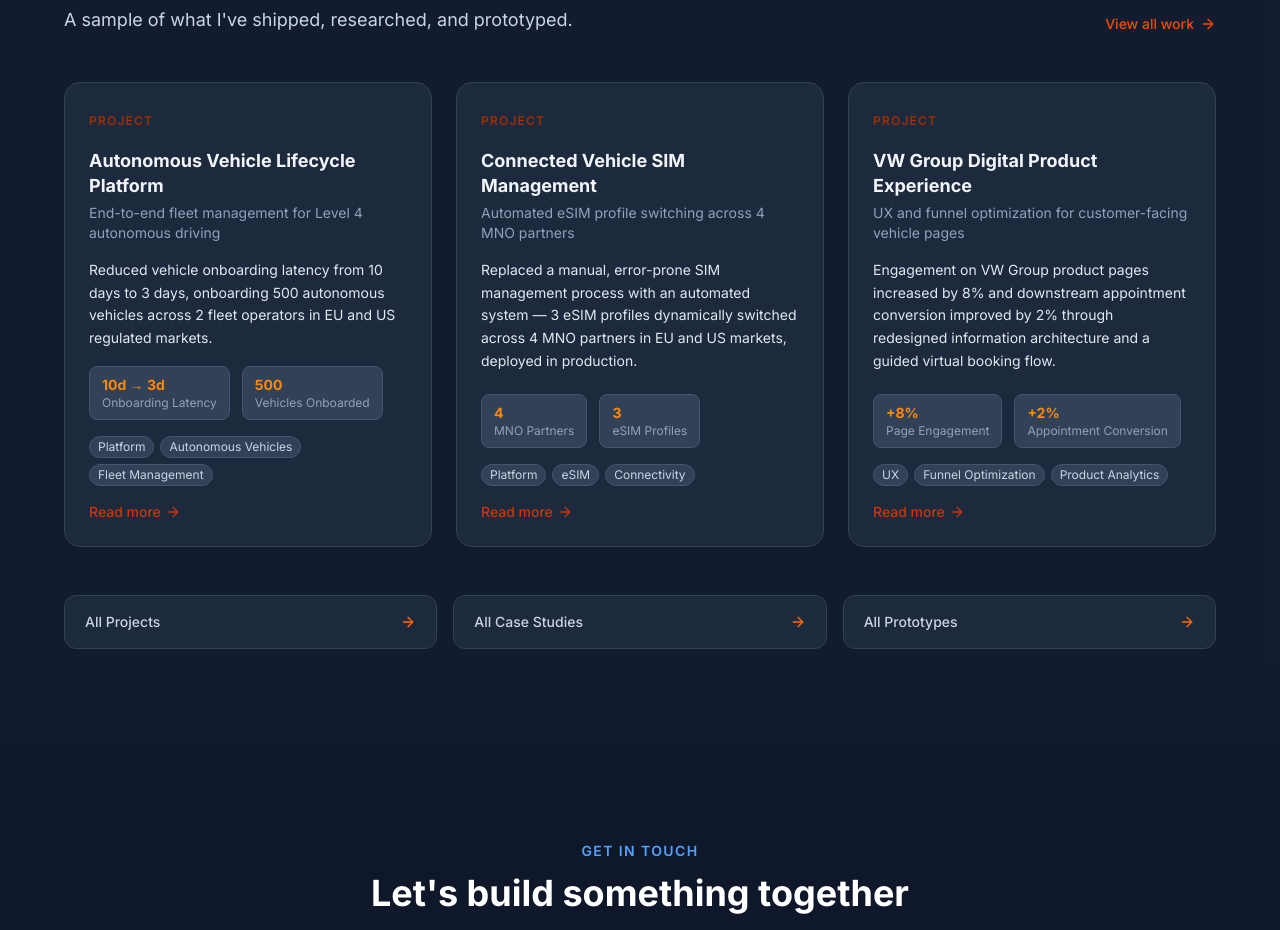
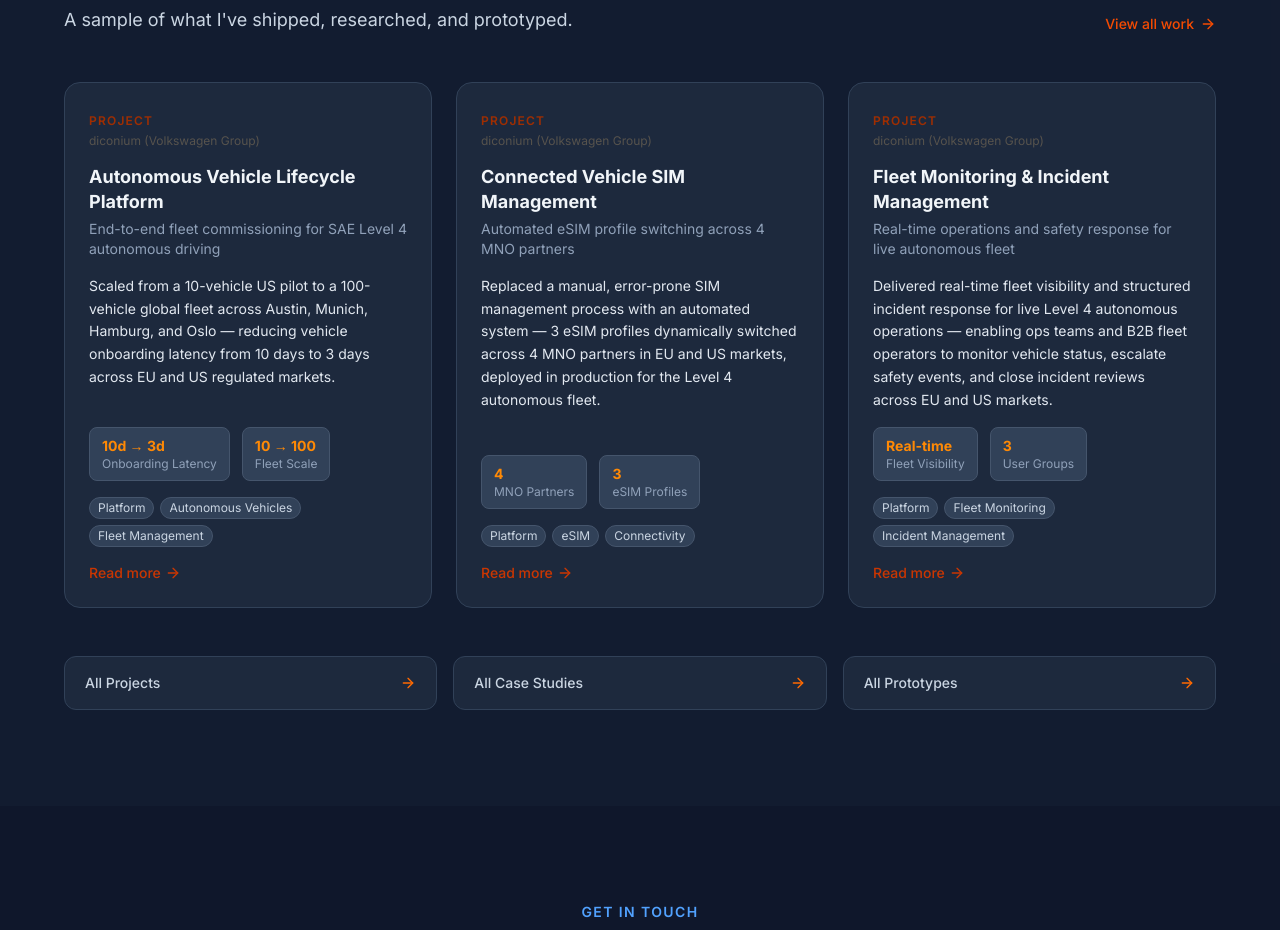
Before and after one commit to pareshsalunke/parryportfolio, a Next.js app: page / in a window 1280 px wide. Shown: the part 2640-3570 px from the top of the page. Built offline with nearby package versions, Linux system fonts and the light colour scheme.

Commit message:
Update Resume and project changes

```diff
--- a/src/data/mock/projects.ts
+++ b/src/data/mock/projects.ts
@@ -6,9 +6,9 @@
     slug: 'autonomous-vehicle-lifecycle-platform',
     type: 'project',
     title: 'Autonomous Vehicle Lifecycle Platform',
-    subtitle: 'End-to-end fleet management for Level 4 autonomous driving',
+    subtitle: 'End-to-end fleet commissioning for SAE Level 4 autonomous driving',
     summary:
-      'Owned the Vehicle Onboarding Management platform within a Level 4 autonomous driving program at diconium (Volkswagen Group) — the integration layer between autonomous vehicle systems and fleet operations. Reduced vehicle onboarding latency from 10 days to 3 days across 500 vehicles and 2 fleet operators in EU and US markets.',
+      'Owned the Vehicle Onboarding Platform within a SAE Level 4 autonomous driving programme at diconium (Volkswagen Group) — the system that commissioned ID. Buzz AD vehicles from post-production acceptance through to B2B fleet operator handover. Scaled from a 10-vehicle US pilot to a 100-vehicle global fleet across 4 cities in EU and US markets, reducing onboarding latency from 10 days to 3.',
     tags: [
       'Platform',
       'Autonomous Vehicles',
@@ -16,16 +16,16 @@
       'B2B',
       'API',
       'RBAC',
-      'eSIM',
+      'SAE L4',
     ],
-    date: '',
+    date: '2022-01-01',
     featured: true,
     status: 'published',
-    company: '',
+    company: 'diconium (Volkswagen Group)',
     role: 'Senior Product Manager',
-    duration: '',
+    duration: 'Jan 2022 – Jul 2025',
     outcome:
-      'Reduced vehicle onboarding latency from 10 days to 3 days, onboarding 500 autonomous vehicles across 2 fleet operators in EU and US regulated markets.',
+      'Scaled from a 10-vehicle US pilot to a 100-vehicle global fleet across Austin, Munich, Hamburg, and Oslo — reducing vehicle onboarding latency from 10 days to 3 days across EU and US regulated markets.',
     metrics: [
       {
         label: 'Onboarding Latency',
@@ -33,27 +33,27 @@
         context: '70% reduction',
       },
       {
-        label: 'Vehicles Onboarded',
-        value: '500',
-        context: 'across 2 fleet operators',
+        label: 'Fleet Scale',
+        value: '10 → 100',
+        context: 'vehicles across 4 cities',
       },
       {
         label: 'Markets',
         value: 'EU + US',
-        context: 'with regulatory compliance',
+        context: 'Austin, Munich, Hamburg, Oslo',
       },
     ],
     challenge:
-      'Fleet operators were managing autonomous vehicles blindly. Vehicles were black boxes — no visibility into compliance status, onboarding progress, or operational readiness. Manual processes caused errors at every lifecycle stage: no single source of truth, no automated compliance gates, no role-based data access. Onboarding a single vehicle took 10 days of manual coordination across hardware, cloud, legal, and ops teams.',
+      'Fleet operators managing SAE Level 4 autonomous vehicles had no visibility into what was happening with their fleet. Vehicles were black boxes — no insight into compliance status, onboarding progress, or operational readiness before deployment. Every lifecycle stage relied on manual coordination across hardware provisioning, software configuration, legal, security, and compliance teams. Onboarding a single ID. Buzz AD vehicle took 10 days of error-prone handoffs with no single source of truth.',
     approach:
-      'I designed the end-to-end vehicle lifecycle process covering production through in-fleeting, monitoring, and end-of-life de-fleeting. Conducted user research and persona development for fleet administrators, translating pain points into shipped features. Architected API integrations across vehicle device management, SIM/MNO provisioning, and cloud services - orchestrating both vehicle-side and cloud-side processes. Built role-based access controls giving fleet admins, vehicle managers, and ops teams only the data relevant to their role. Automated onboarding/offboarding workflows, replacing manual processes with system-driven compliance gates before operational deployment. Secured program funding through live stakeholder demonstrations and owned end-to-end delivery from vision through production.',
+      'Designed the end-to-end vehicle lifecycle process covering post-production acceptance through in-fleeting, live monitoring, and end-of-life de-fleeting. Conducted user research with fleet administrators to translate operational pain points into shipped product features. Defined and architected API integrations across vehicle device management, SIM/MNO provisioning, and cloud services — orchestrating both vehicle-side and cloud-side commissioning processes. Implemented role-based access controls scoping data visibility for fleet admins, vehicle managers, and ops teams. Replaced manual handoffs with system-driven compliance gates enforced before each vehicle reached operational deployment. Secured programme funding through live stakeholder demonstrations and owned delivery from vision through production within a SAFe enterprise agile setup.',
     results: [
-      'Vehicle onboarding and processing latency reduced from 10 days to 3 days',
-      '500 autonomous vehicles onboarded across 2 fleet operators in EU and US markets',
+      'Vehicle onboarding latency reduced from 10 days to 3 days',
+      'Scaled from a 10-vehicle US pilot to a 100-vehicle global fleet across 4 cities',
       'Automated compliance gates eliminated manual errors across the entire vehicle lifecycle',
       'Role-based access controls gave fleet admins, vehicle managers, and ops teams scoped data visibility',
-      'Autonomous vehicles transformed from opaque assets into transparent, compliant, fleet-ready operations',
-      'Three product lines built from zero within the Level 4 autonomous driving program',
+      'B2B fleet operators gained full transparency into commissioning status and operational readiness',
+      'Three platform products built from zero within the Level 4 autonomous driving programme',
     ],
     techStack: [
       'Vehicle-to-Cloud APIs',
@@ -61,6 +61,8 @@
       'RBAC',
       'eSIM/SIM Management',
       'REST APIs',
+      'GDPR',
+      'UN R155',
     ],
     flowDiagram: '/projects/vehicle-lifecycle-flow.svg',
     flowDiagramAlt:
@@ -73,7 +75,7 @@
     title: 'Connected Vehicle SIM Management',
     subtitle: 'Automated eSIM profile switching across 4 MNO partners',
     summary:
-      'Designed and shipped a SIM management solution for autonomous vehicles that onboarded and dynamically switched three eSIM profiles across 4 mobile network operator partners (2 EU, 2 US) — replacing a manual, error-prone process with an automated system deployed in production.',
+      'Designed and shipped a SIM management solution for SAE Level 4 autonomous vehicles that onboarded and dynamically switched three eSIM profiles across 4 mobile network operator partners (2 EU, 2 US) — replacing a manual, error-prone process with an automated GSMA-compliant system deployed in production for the global fleet.',
     tags: [
       'Platform',
       'eSIM',
@@ -83,29 +85,29 @@
       'API',
       'MNO Integration',
     ],
-    date: '',
+    date: '2022-06-01',
     featured: true,
     status: 'published',
-    company: '',
+    company: 'diconium (Volkswagen Group)',
     role: 'Senior Product Manager',
-    duration: '',
+    duration: 'Jan 2022 – Jul 2025',
     outcome:
-      'Replaced a manual, error-prone SIM management process with an automated system — 3 eSIM profiles dynamically switched across 4 MNO partners in EU and US markets, deployed in production.',
+      'Replaced a manual, error-prone SIM management process with an automated system — 3 eSIM profiles dynamically switched across 4 MNO partners in EU and US markets, deployed in production for the Level 4 autonomous fleet.',
     metrics: [
       {label: 'MNO Partners', value: '4', context: '2 EU + 2 US markets'},
       {label: 'eSIM Profiles', value: '3', context: 'dynamic switching'},
       {label: 'Process', value: 'Automated', context: 'replaced manual errors'},
     ],
     challenge:
-      'Autonomous vehicles require reliable cellular connectivity to operate. The existing approach was manual and error-prone: engineers had to manually provision and switch SIM profiles for each vehicle across multiple network operators in different countries. This caused connectivity failures, delayed deployments, and created a bottleneck as the fleet scaled. There was no automated system to handle eSIM profile management across EU and US markets simultaneously.',
+      'SAE Level 4 autonomous vehicles depend on uninterrupted cellular connectivity to operate safely. The existing approach was entirely manual: engineers provisioned and switched SIM profiles for each vehicle one at a time across multiple network operators in different countries. As the fleet scaled from a 10-vehicle US pilot to a 100-vehicle global deployment across 4 cities, this became a critical bottleneck — causing connectivity failures, delaying commissioning schedules, and introducing operational risk with no fallback automation.',
     approach:
-      'Designed a SIM management product that integrated with the GSMA-compliant SM-DP+ server architecture to deliver and manage eSIM profiles remotely. Defined use cases for secure vehicle-to-cloud connection, dynamic MNO switching, and profile lifecycle management. Coordinated requirements across hardware (TCU/eSIM vendors), MNO partners, cloud services, legal, and compliance teams. Built the product to handle 3 eSIM profile states — bootstrap, operational, and fallback — with automated switching logic based on connectivity signals. Shipped from concept through to production deployment.',
+      'Designed a SIM management product that integrated with the GSMA-compliant SM-DP+ server architecture to deliver and manage eSIM profiles remotely at scale. Defined use cases for secure vehicle-to-cloud connection, dynamic MNO switching, and full profile lifecycle management. Coordinated requirements across hardware vendors (TCU/eSIM), MNO partners, cloud services, legal, and compliance teams across EU and US markets. Built the product to handle 3 eSIM profile states — bootstrap, operational, and fallback — with automated switching logic based on connectivity signals. Shipped from concept through to production deployment within the SAFe programme delivery framework.',
     results: [
       '3 eSIM profiles managed per vehicle with automated dynamic switching',
       '4 MNO partners integrated across EU (2) and US (2) markets',
       'Manual error-prone SIM provisioning replaced with an automated, GSMA-compliant system',
-      'Production deployed and operational for the Level 4 autonomous driving fleet',
-      'Connectivity reliability significantly improved, removing a critical deployment bottleneck',
+      'Production deployed and operational across the global Level 4 autonomous fleet',
+      'Connectivity reliability significantly improved, removing a critical deployment bottleneck as the fleet scaled',
     ],
     techStack: [
       'GSMA RSP (SGP.02)',
@@ -119,6 +121,72 @@
     flowDiagram: '/projects/sim-management-flow.svg',
     flowDiagramAlt:
       'SIM management flow: 5 steps from vehicle eSIM bootstrap profile through platform authentication, MNO selection across 4 partners (2 EU, 2 US), SM-DP+ encrypted profile push, to operational profile active',
+  },
+  {
+    id: 'p6',
+    slug: 'fleet-monitoring-incident-management',
+    type: 'project',
+    title: 'Fleet Monitoring & Incident Management',
+    subtitle: 'Real-time operations and safety response for live autonomous fleet',
+    summary:
+      'Owned the Fleet Monitoring and Incident Management platform within a SAE Level 4 autonomous driving programme at diconium (Volkswagen Group) — giving internal operations teams and B2B fleet operators real-time visibility into vehicle status, anomaly detection, and safety event escalation across a 100-vehicle global fleet.',
+    tags: [
+      'Platform',
+      'Fleet Monitoring',
+      'Incident Management',
+      'Real-time',
+      'Autonomous Vehicles',
+      'B2B',
+      'Safety',
+    ],
+    date: '2022-01-01',
+    featured: true,
+    status: 'published',
+    company: 'diconium (Volkswagen Group)',
+    role: 'Senior Product Manager',
+    duration: 'Jan 2022 – Jul 2025',
+    outcome:
+      'Delivered real-time fleet visibility and structured incident response for live Level 4 autonomous operations — enabling ops teams and B2B fleet operators to monitor vehicle status, escalate safety events, and close incident reviews across EU and US markets.',
+    metrics: [
+      {
+        label: 'Fleet Visibility',
+        value: 'Real-time',
+        context: '100-vehicle global fleet',
+      },
+      {
+        label: 'User Groups',
+        value: '3',
+        context: 'ops, fleet operators, safety/compliance',
+      },
+      {
+        label: 'Markets',
+        value: 'EU + US',
+        context: 'Austin, Munich, Hamburg, Oslo',
+      },
+    ],
+    challenge:
+      'Once autonomous vehicles moved from commissioning into live operations, there was no structured system for monitoring what was happening in the field. Internal ops teams and B2B fleet operators had no real-time view of vehicle status, no automated alerting for anomalies, and no defined workflows for escalating and reviewing safety events. In a SAE Level 4 deployment operating in geofenced urban environments, an undetected issue or an unstructured incident response carried direct safety and regulatory risk.',
+    approach:
+      'Defined the monitoring and incident lifecycle end-to-end: from real-time vehicle status visibility through anomaly detection, safety event escalation, remote supervision workflows, and post-incident review. Conducted discovery with internal ops, fleet operator stakeholders, and safety/compliance teams to understand each group\'s information needs and response requirements. Designed role-appropriate views giving each user group — ops, fleet operators, safety — only the data and actions relevant to their responsibilities. Built structured escalation and review workflows to ensure safety events were handled consistently and with full audit trails. Delivered within a SAFe programme setup, coordinating with engineering, UX, legal, and compliance teams.',
+    results: [
+      'Real-time vehicle status visibility delivered to ops teams and B2B fleet operators across EU and US markets',
+      'Anomaly detection and automated alerting replaced manual, ad-hoc incident discovery',
+      'Structured safety event escalation workflows ensured consistent, auditable incident response',
+      'Role-appropriate dashboards gave each user group — ops, fleet operators, safety/compliance — scoped, actionable views',
+      'Post-incident review process established, supporting regulatory compliance and operational learning',
+      'Remote supervision workflows enabled ops teams to respond to live events without physical intervention',
+    ],
+    techStack: [
+      'Real-time APIs',
+      'Event-driven Architecture',
+      'RBAC',
+      'GDPR',
+      'SAE L4 Compliance',
+      'REST APIs',
+    ],
+    flowDiagram: '/projects/fleet-monitoring-flow.svg',
+    flowDiagramAlt:
+      'Fleet monitoring flow: 5 stages from real-time vehicle telemetry through anomaly detection, safety event escalation, remote supervision, to post-incident review',
   },
   {
     id: 'p3',
@@ -165,7 +233,7 @@
     challenge:
       "VW Group's customer-facing product pages were not converting browsing interest into dealership appointments effectively. The information architecture was unclear, making it hard for customers to find the right vehicle configuration and next steps. The appointment booking flow added unnecessary friction, causing drop-off before customers could commit to a test drive or consultation.",
     approach:
-      'Ran user research and analyed funnel drop-off data to identify the highest-friction points in the customer journey. Redesigned the information architecture to clarify vehicle feature presentation and surface key decision information earlier. Built and shipped a guided virtual booking flow that reduced steps and gave customers a clearer path from product interest to appointment confirmation. Validated changes with A/B testing and product analytics instrumentation to measure impact at each funnel stage.',
+      'Ran user research and analysed funnel drop-off data to identify the highest-friction points in the customer journey. Redesigned the information architecture to clarify vehicle feature presentation and surface key decision information earlier. Built and shipped a guided virtual booking flow that reduced steps and gave customers a clearer path from product interest to appointment confirmation. Validated changes with A/B testing and product analytics instrumentation to measure impact at each funnel stage.',
     results: [
       'Customer engagement on VW Group product pages increased by 8%',
       'Downstream appointment conversion improved by 2% through the redesigned booking flow',
@@ -173,13 +241,7 @@
       'Guided virtual booking flow reduced friction in the path from product interest to appointment',
       'Product analytics instrumentation gave the business deeper funnel visibility for ongoing optimization',
     ],
-    techStack: [
-      'Product Analytics',
-      'A/B Testing',
-      'UX Research',
-      'Funnel Analysis',
-      'Information Architecture',
-    ],
+    techStack: ['SQL', 'Grafana', 'Figma', 'A/B Testing'],
     flowDiagram: '/projects/vw-digital-flow.svg',
     flowDiagramAlt:
       'VW digital experience user journey: 4 stages from product page through redesigned information architecture and virtual booking flow to appointment confirmation',
@@ -305,14 +367,7 @@
       'Reusable front-end component library increased development efficiency and scalability across teams',
       'Directly informed which new co-working locations to open, reducing expansion risk for WeWork',
     ],
-    techStack: [
-      'React',
-      'Redux-Saga',
-      'TypeScript',
-      'Data Visualisation',
-      'Geospatial APIs',
-      'Agile / Scrum',
-    ],
+    techStack: ['React', 'Redux-Saga', 'TypeScript', 'Data Visualisation', 'Geospatial APIs'],
     flowDiagram: '/projects/wework-decision-flow.svg',
     flowDiagramAlt:
       'WeWork site selection flow: 5 steps from location data and market analysis through the analytics tool and site scoring to the final expansion decision',
```
Also changed, not shown: 2 other files (tests, documents, lock files or other folders).
